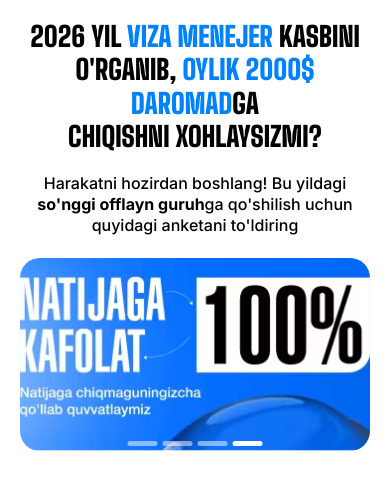
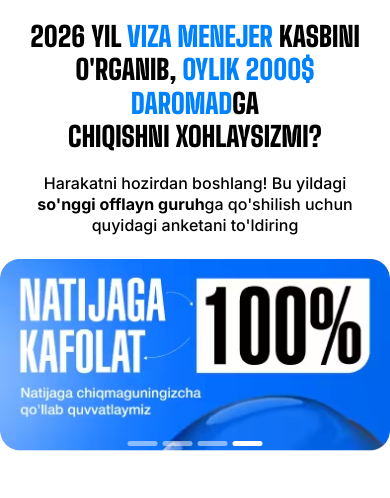
Before and after one commit to ezozbek36/visa-course, a website built with Vite: page index.hbs in a window 390 px wide. Shown: the part 79-577 px from the top of the page. Built offline with nearby package versions, Linux system fonts and the light colour scheme.

Commit message:
feat: Add responsive padding and divider flex to carousel, and update image object-fit to contain and center.

```diff
--- a/src/styles/components.scss
+++ b/src/styles/components.scss
@@ -4,6 +4,10 @@
 	margin-bottom: 50px;
 	overflow: hidden;
 	position: relative;
+
+	@media (max-width: 480px) {
+		padding: 0;
+	}
 
 	&__container {
 		display: flex;
@@ -26,7 +30,9 @@
 	}
 
 	&__divider {
-		flex: 0 0 20px;
+		@media (max-width: 480px) {
+			flex: 0 0 20px;
+		}
 	}
 
 	&__indicators {
@@ -45,7 +51,7 @@
 		height: 5px;
 		flex-shrink: 0;
 		border-radius: 50px;
-		background: #FFFFFF;
+		background: #ffffff;
 		opacity: 0.5;
 		transition: opacity 0.3s ease;
 		cursor: pointer;
@@ -67,12 +73,12 @@
 		padding-right: 0;
 	}
 
-
 	&__image {
 		width: 100%;
 		height: 100%;
 		border-radius: 20px;
-		object-fit: cover;
+		object-fit: contain;
+		object-position: center;
 		display: block;
 		pointer-events: none;
 
```
